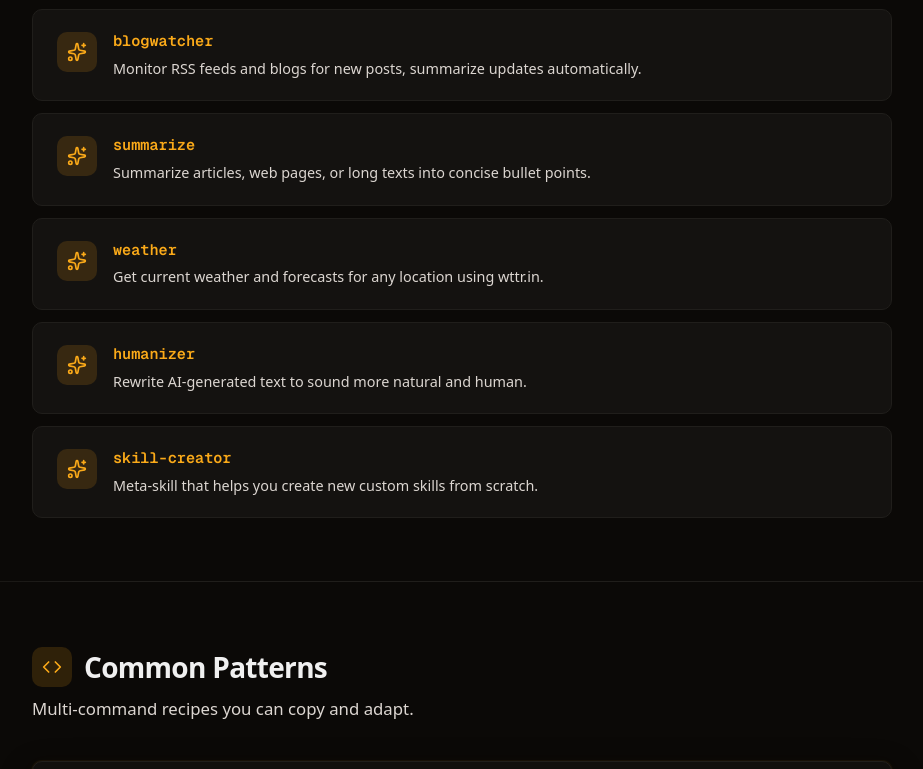
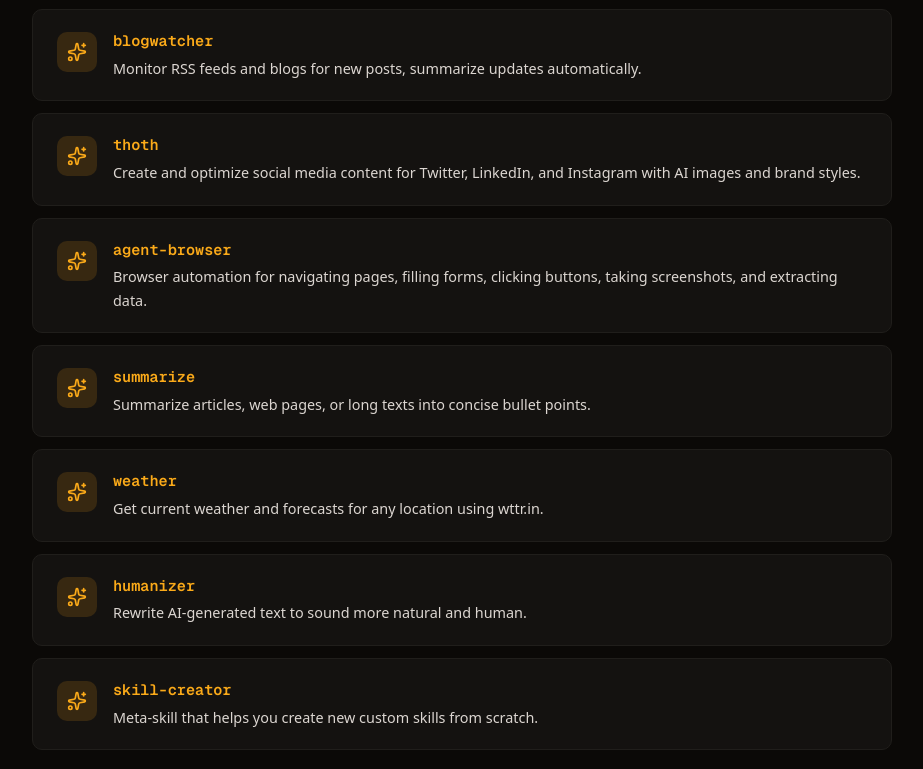
Before and after one commit to perminder-klair/ruuh, a Next.js app in the folder web/: page /sheet in a window 1280 px wide. Shown: the part 7040-7809 px from the top of the page, without its empty margins (178-1101 px from the left). Built offline with nearby package versions, Linux system fonts and the light colour scheme.

Commit message:
feat: Add thoth and agent-browser skills and remove openclaw metadata from summarize and weather skill definitions.

```diff
--- a/web/app/sheet/page.tsx
+++ b/web/app/sheet/page.tsx
@@ -352,6 +352,14 @@ const extraSkills = [
   {
     name: "blogwatcher",
     desc: "Monitor RSS feeds and blogs for new posts, summarize updates automatically.",
+  },
+  {
+    name: "thoth",
+    desc: "Create and optimize social media content for Twitter, LinkedIn, and Instagram with AI images and brand styles.",
+  },
+  {
+    name: "agent-browser",
+    desc: "Browser automation for navigating pages, filling forms, clicking buttons, taking screenshots, and extracting data.",
   },
   {
     name: "summarize",
```
Also changed, not shown: 2 other files (tests, documents, lock files or other folders).
